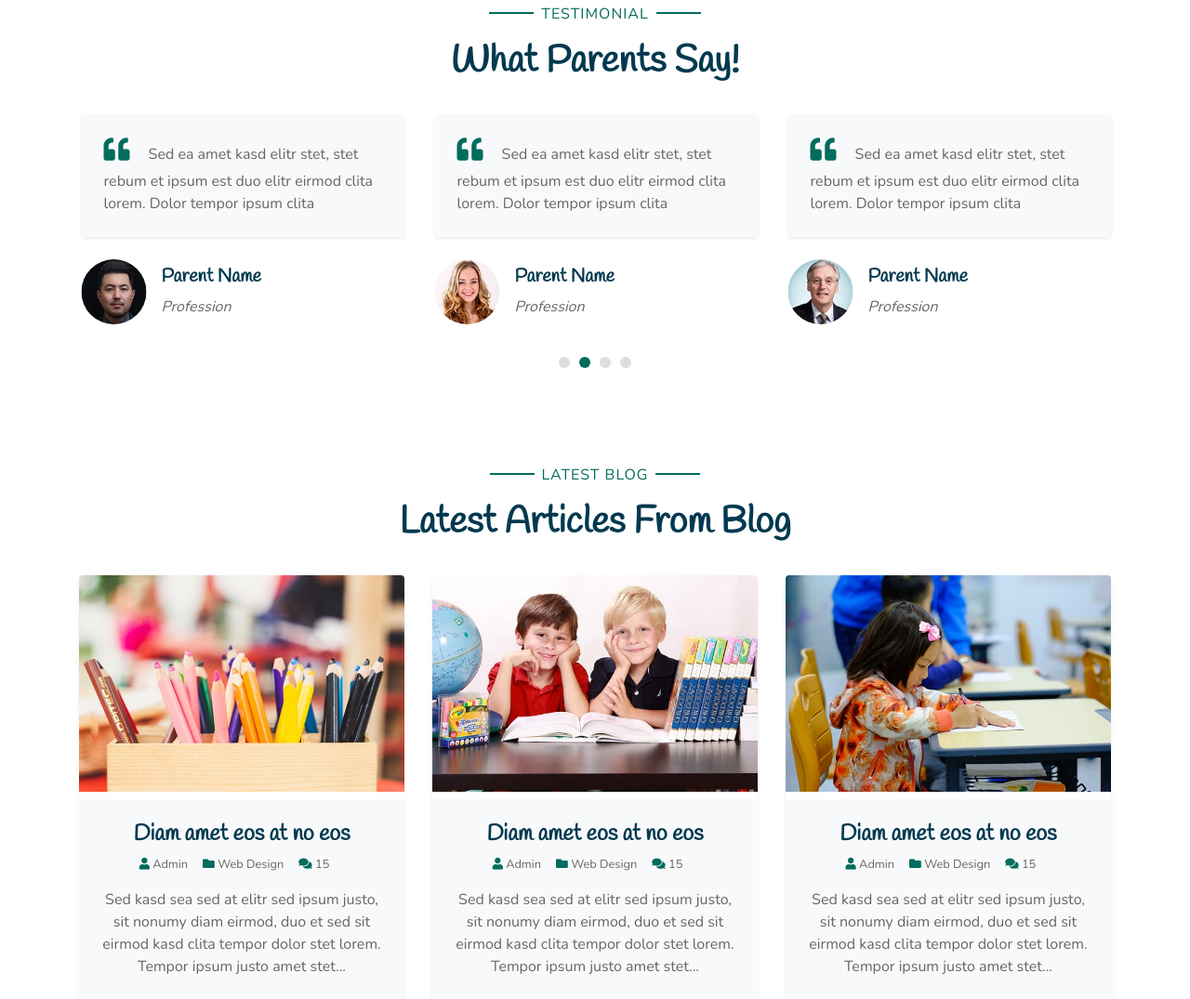
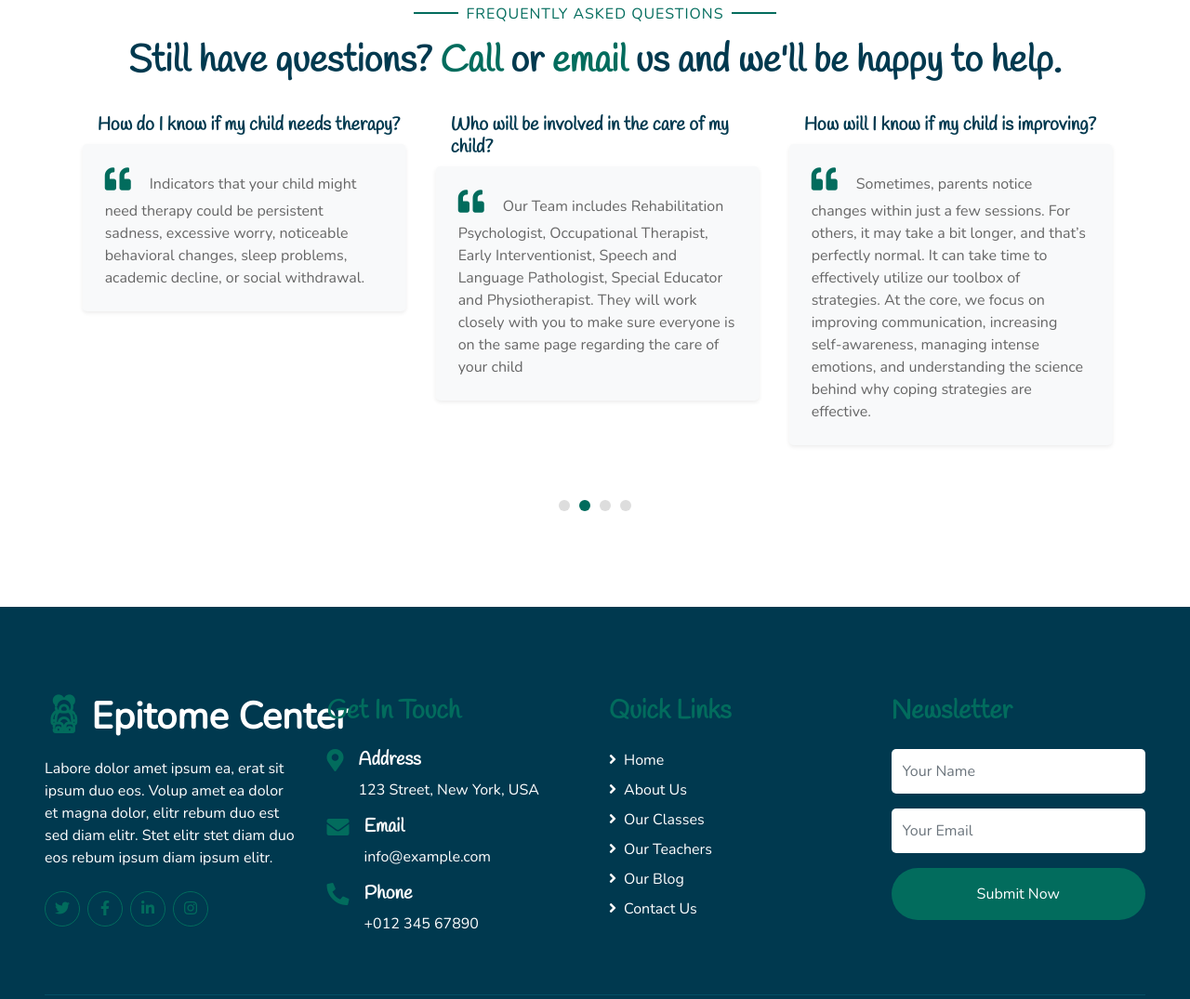
Before and after one commit to SubhashiniSundaresan/epitomecenter, a plain HTML site: page index.html in a window 1280 px wide. Shown: the part 4155-5230 px from the top of the page at 93% size. Drawn offline with nearby package versions, Linux system fonts and the light colour scheme.

```diff
--- a/index.html
+++ b/index.html
@@ -40,7 +40,7 @@
           var name = document.getElementsByName("name")[0].value;
           var email = document.getElementsByName("email")[0].value;
           var message = document.getElementsByName("message")[0].value;
-          window.open("mailto:epitome.cwsn@gmail.com?subject=Enquiry%20From"+name+"&body=Name:%20"+name+"%0D%0AMessage:"+message);
+          window.open("mailto:epitome.cwsn@gmail.com?subject=Enquiry%20From%20"+name+"&body=Name:%20"+name+"%0D%0AMessage:"+message);
       }
       </script>
   </head>
@@ -390,7 +390,7 @@
                   <div class="col-6 py-1 text-right border-right">
                     <strong>Cognitive Impairment</strong>
                   </div>
-                  <div class="col-6 py-1"><strong>Multiple Disabilities</strong></div>
+                  <div class="col-6 py-1"><strong>Neurodegenerative Disorder</strong></div>
                 </div>
                 <div class="row">
                   <div class="col-6 py-1 text-right border-right">
@@ -644,85 +644,53 @@
       <div class="container p-0">
         <div class="text-center pb-2">
           <p class="section-title px-5">
-            <span class="px-2">Testimonial</span>
+            <span class="px-2">Frequently Asked Questions</span>
           </p>
-          <h1 class="mb-4">What Parents Say!</h1>
+          <h1 class="mb-4">Still have questions? <a href="tel:9642786126" target="_blank" rel="noopener">Call</a> or <a href="mailto:epitome.cwsn@gmail.com" target="_blank" rel="noopener">email</a> us and we'll be happy to help.</h1>
         </div>
         <div class="owl-carousel testimonial-carousel">
           <div class="testimonial-item px-3">
+            <div class="d-flex align-items-center">
+              <div class="pl-3">
+                <h5>How do I know if my child needs therapy?</h5>
+              </div>
+            </div>
             <div class="bg-light shadow-sm rounded mb-4 p-4">
               <h3 class="fas fa-quote-left text-primary mr-3"></h3>
-              Sed ea amet kasd elitr stet, stet rebum et ipsum est duo elitr
-              eirmod clita lorem. Dolor tempor ipsum clita
-            </div>
-            <div class="d-flex align-items-center">
-              <img
-                class="rounded-circle"
-                src="img/testimonial-1.jpg"
-                style="width: 70px; height: 70px"
-                alt="Image"
-              />
-              <div class="pl-3">
-                <h5>Parent Name</h5>
-                <i>Profession</i>
-              </div>
+              Indicators that your child might need therapy could be persistent sadness, excessive worry, noticeable behavioral changes, sleep problems, academic decline, or social withdrawal.
             </div>
           </div>
           <div class="testimonial-item px-3">
+            <div class="d-flex align-items-center">
+              <div class="pl-3">
+                <h5>Who will be involved in the care of my child?</h5>
+              </div>
+            </div>
             <div class="bg-light shadow-sm rounded mb-4 p-4">
               <h3 class="fas fa-quote-left text-primary mr-3"></h3>
-              Sed ea amet kasd elitr stet, stet rebum et ipsum est duo elitr
-              eirmod clita lorem. Dolor tempor ipsum clita
-            </div>
+              Our Team includes Rehabilitation Psychologist, Occupational Therapist, Early Interventionist, Speech and Language Pathologist, Special Educator and Physiotherapist. They will work closely with you to make sure everyone is on the same page regarding the care of your child  </div>
+          </div>
+          <div class="testimonial-item px-3">
             <div class="d-flex align-items-center">
-              <img
-                class="rounded-circle"
-                src="img/testimonial-2.jpg"
-                style="width: 70px; height: 70px"
-                alt="Image"
-              />
               <div class="pl-3">
-                <h5>Parent Name</h5>
-                <i>Profession</i>
+                <h5>How will I know if my child is improving?</h5>
               </div>
             </div>
-          </div>
-          <div class="testimonial-item px-3">
             <div class="bg-light shadow-sm rounded mb-4 p-4">
               <h3 class="fas fa-quote-left text-primary mr-3"></h3>
-              Sed ea amet kasd elitr stet, stet rebum et ipsum est duo elitr
-              eirmod clita lorem. Dolor tempor ipsum clita
-            </div>
+              Sometimes, parents notice changes within just a few sessions. For others, it may take a bit longer, and that’s perfectly normal. It can take time to effectively utilize our toolbox of strategies. At the core, we focus on improving communication, increasing self-awareness, managing intense emotions, and understanding the science behind why coping strategies are effective. </div>
+          </div>
+
+          <div class="testimonial-item px-3">
             <div class="d-flex align-items-center">
-              <img
-                class="rounded-circle"
-                src="img/testimonial-3.jpg"
-                style="width: 70px; height: 70px"
-                alt="Image"
-              />
               <div class="pl-3">
-                <h5>Parent Name</h5>
-                <i>Profession</i>
+                <h5>What kind of results can I expect from therapy?</h5>
               </div>
             </div>
-          </div>
-          <div class="testimonial-item px-3">
             <div class="bg-light shadow-sm rounded mb-4 p-4">
               <h3 class="fas fa-quote-left text-primary mr-3"></h3>
-              Sed ea amet kasd elitr stet, stet rebum et ipsum est duo elitr
-              eirmod clita lorem. Dolor tempor ipsum clita
-            </div>
-            <div class="d-flex align-items-center">
-              <img
-                class="rounded-circle"
-                src="img/testimonial-4.jpg"
-                style="width: 70px; height: 70px"
-                alt="Image"
-              />
-              <div class="pl-3">
-                <h5>Parent Name</h5>
-                <i>Profession</i>
-              </div>
+              Results vary depending on individual goals and needs. Many clients develop improved clarity, motivation, and improved self-confidence within a few months of coaching. </div>
+          </div>
             </div>
           </div>
         </div>
@@ -730,101 +698,7 @@
     </div>
     <!-- Testimonial End -->
 
-    <!-- Blog Start -->
-    <div class="container-fluid pt-5">
-      <div class="container">
-        <div class="text-center pb-2">
-          <p class="section-title px-5">
-            <span class="px-2">Latest Blog</span>
-          </p>
-          <h1 class="mb-4">Latest Articles From Blog</h1>
-        </div>
-        <div class="row pb-3">
-          <div class="col-lg-4 mb-4">
-            <div class="card border-0 shadow-sm mb-2">
-              <img class="card-img-top mb-2" src="img/blog-1.jpg" alt="" />
-              <div class="card-body bg-light text-center p-4">
-                <h4 class="">Diam amet eos at no eos</h4>
-                <div class="d-flex justify-content-center mb-3">
-                  <small class="mr-3"
-                    ><i class="fa fa-user text-primary"></i> Admin</small
-                  >
-                  <small class="mr-3"
-                    ><i class="fa fa-folder text-primary"></i> Web Design</small
-                  >
-                  <small class="mr-3"
-                    ><i class="fa fa-comments text-primary"></i> 15</small
-                  >
-                </div>
-                <p>
-                  Sed kasd sea sed at elitr sed ipsum justo, sit nonumy diam
-                  eirmod, duo et sed sit eirmod kasd clita tempor dolor stet
-                  lorem. Tempor ipsum justo amet stet...
-                </p>
-                <a href="" class="btn btn-primary px-4 mx-auto my-2"
-                  >Read More</a
-                >
-              </div>
-            </div>
-          </div>
-          <div class="col-lg-4 mb-4">
-            <div class="card border-0 shadow-sm mb-2">
-              <img class="card-img-top mb-2" src="img/blog-2.jpg" alt="" />
-              <div class="card-body bg-light text-center p-4">
-                <h4 class="">Diam amet eos at no eos</h4>
-                <div class="d-flex justify-content-center mb-3">
-                  <small class="mr-3"
-                    ><i class="fa fa-user text-primary"></i> Admin</small
-                  >
-                  <small class="mr-3"
-                    ><i class="fa fa-folder text-primary"></i> Web Design</small
-                  >
-                  <small class="mr-3"
-                    ><i class="fa fa-comments text-primary"></i> 15</small
-                  >
-                </div>
-                <p>
-                  Sed kasd sea sed at elitr sed ipsum justo, sit nonumy diam
-                  eirmod, duo et sed sit eirmod kasd clita tempor dolor stet
-                  lorem. Tempor ipsum justo amet stet...
-                </p>
-                <a href="" class="btn btn-primary px-4 mx-auto my-2"
-                  >Read More</a
-                >
-              </div>
-            </div>
-          </div>
-          <div class="col-lg-4 mb-4">
-            <div class="card border-0 shadow-sm mb-2">
-              <img class="card-img-top mb-2" src="img/blog-3.jpg" alt="" />
-              <div class="card-body bg-light text-center p-4">
-                <h4 class="">Diam amet eos at no eos</h4>
-                <div class="d-flex justify-content-center mb-3">
-                  <small class="mr-3"
-                    ><i class="fa fa-user text-primary"></i> Admin</small
-                  >
-                  <small class="mr-3"
-                    ><i class="fa fa-folder text-primary"></i> Web Design</small
-                  >
-                  <small class="mr-3"
-                    ><i class="fa fa-comments text-primary"></i> 15</small
-                  >
-                </div>
-                <p>
-                  Sed kasd sea sed at elitr sed ipsum justo, sit nonumy diam
-                  eirmod, duo et sed sit eirmod kasd clita tempor dolor stet
-                  lorem. Tempor ipsum justo amet stet...
-                </p>
-                <a href="" class="btn btn-primary px-4 mx-auto my-2"
-                  >Read More</a
-                >
-              </div>
-            </div>
-          </div>
-        </div>
-      </div>
-    </div>
-    <!-- Blog End -->
+
 
     <!-- Footer Start -->
     <div
```
